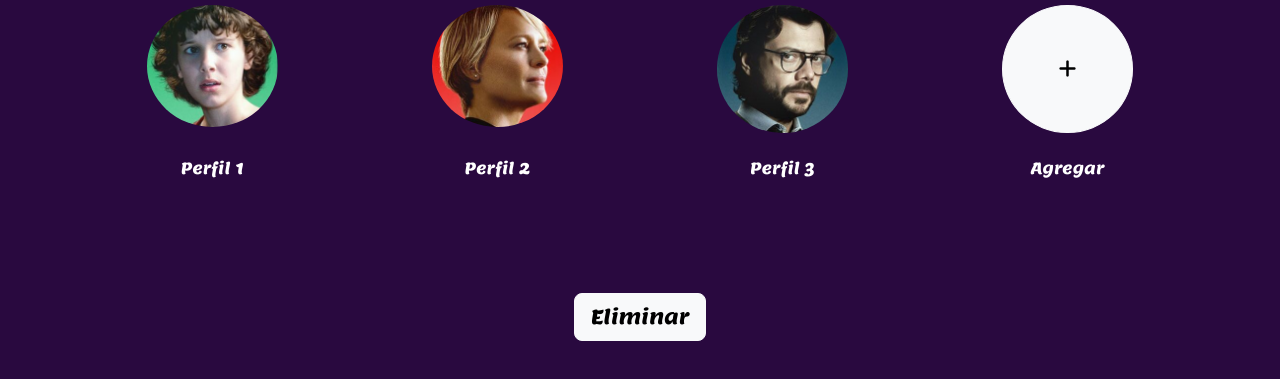
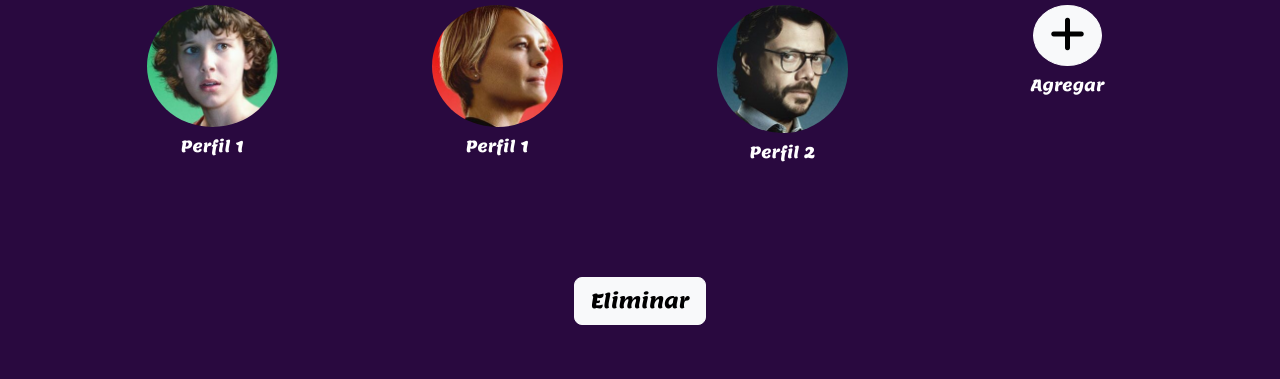
Before and after one commit to Ariana01Araujo/BuscadorDePelis., a plain HTML site: page Buscador_/perfil.html in a window 1280 px wide. Shown: the part 255-634 px from the top of the page. Drawn offline with nearby package versions, Linux system fonts and the light colour scheme.

Commit message:
Update perfil.html

```diff
--- a/Buscador_/perfil.html
+++ b/Buscador_/perfil.html
@@ -34,59 +34,63 @@
             ¿Quién mira che?
             <i class="fa-regular fa-face-smile"></i>
         </h1>
+        <!--Perfiles-->
+        <div class="container text-center">
+            <div class="row" id="contenedor-perfiles">
+                <div class="col perfil position-relative">
+                    <a href="buscador.html">
+                        <img src="img/PERFILES/perfilimagen1.jpg" class="img-fluid rounded-circle w-50" alt="Perfil 1">
+                    </a>
+                    <p class="text-white lemon-regular mt-2">Perfil 1</p>
+                    <button class="btn btn-danger btn-sm btn-eliminar position-absolute top-0 end-0 m-2 d-none">
+                        <i class="fa-solid fa-trash"></i>
+                    </button>
+                </div>
 
-        <!--PERFILES-->
-        <div class="container text-center">
-            <div class="row">
-                <div class="col">
-                    <a href="buscador.html">
-                        <img src="img/PERFILES/perfilimagen1.jpg" class=" img-fluid rounded-circle w-50" alt="Perfil 1">
-                    </a>
-                </div>
-                <div class="col">
+                <div class="col perfil position-relative">
                     <a href="buscador.html">
                         <img src="img/PERFILES/perfilimagen2.jpg" class="img-fluid rounded-circle w-50" alt="Perfil 2">
                     </a>
+                    <p class="text-white lemon-regular mt-2">Perfil 1</p>
+                    <button class="btn btn-danger btn-sm btn-eliminar position-absolute top-0 end-0 m-2 d-none">
+                        <i class="fa-solid fa-trash"></i>
+                    </button>
                 </div>
-                <div class="col">
+
+                <div class="col perfil position-relative">
                     <a href="buscador.html">
                         <img src="img/PERFILES/perfilimagen3.jpg" class="img-fluid rounded-circle w-50" alt="Perfil 3">
                     </a>
-                </div>
-                <div class="col">
-                    <button id="botonAgregar" class="btn btn-light btn-lg w-50 h-100 rounded-circle">
-                        <i class="fa-solid fa-plus"></i>
+                    <p class="text-white lemon-regular mt-2">Perfil 2</p>
+                    <button class="btn btn-danger btn-sm btn-eliminar position-absolute top-0 end-0 m-2 d-none">
+                        <i class="fa-solid fa-trash"></i>
                     </button>
                 </div>
-            </div>
-        </div>
-        <div id="formularioperfil" class="container text-center mt-4">
-            <!---->
-        </div>
-        <!--TitulosPerfiles-->
-        <div class="container text-center">
-            <div class="row lemon-regular text-white">
-                <div class="col">
-                    <p>Perfil 1</p>
-                </div>
-                <div class="col">
-                    <p>Perfil 2</p>
-                </div>
-                <div class="col">
-                    <p>Perfil 3</p>
-                </div>
-                <div class="col">
-                    <p>Agregar</p>
+
+                <div id="botonAgregar" class="col perfil position-relative text-center">
+                    <button class="btn btn-light btn-lg rounded-circle boton-agregar-btn">
+                        <i class="fa-solid fa-plus fa-2x"></i>
+                    </button>
+                    <p class="text-white lemon-regular mt-2">Agregar</p>
                 </div>
             </div>
         </div>
 
-        <!--PERFILES-->
+        <!-- Activar modo eliminar -->
         <div class="text-center m-5 py-5">
-            <button class="btn btn-light btn-lg lemon-regular">
+            <button id="eliminarperfil" class="btn btn-light btn-lg lemon-regular">
                 Eliminar
             </button>
         </div>
+
+        <!-- Botones de Guardar / Cancelar -->
+        <div class="text-center mb-5 d-none" id="acciones-edicion">
+            <button id="guardarCambios" class="btn btn-danger mx-2">Guardar cambios</button>
+            <button id="cancelarCambios" class="btn btn-secondary mx-2">Cancelar</button>
+        </div>
+
+        <!-- Modal para agregar perfil -->
+
 
 
         <!--BOOTSTRAP-->
```
